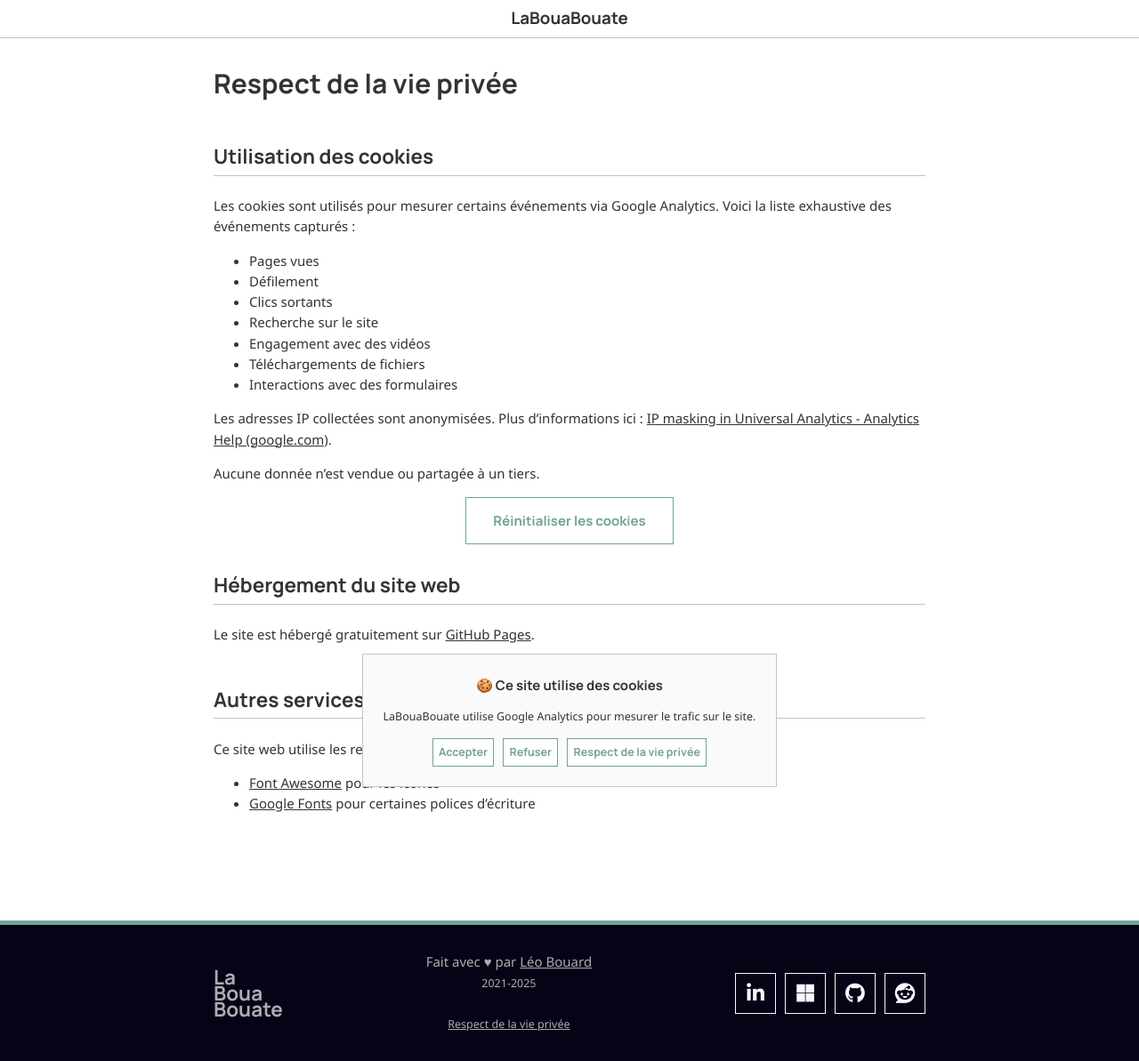
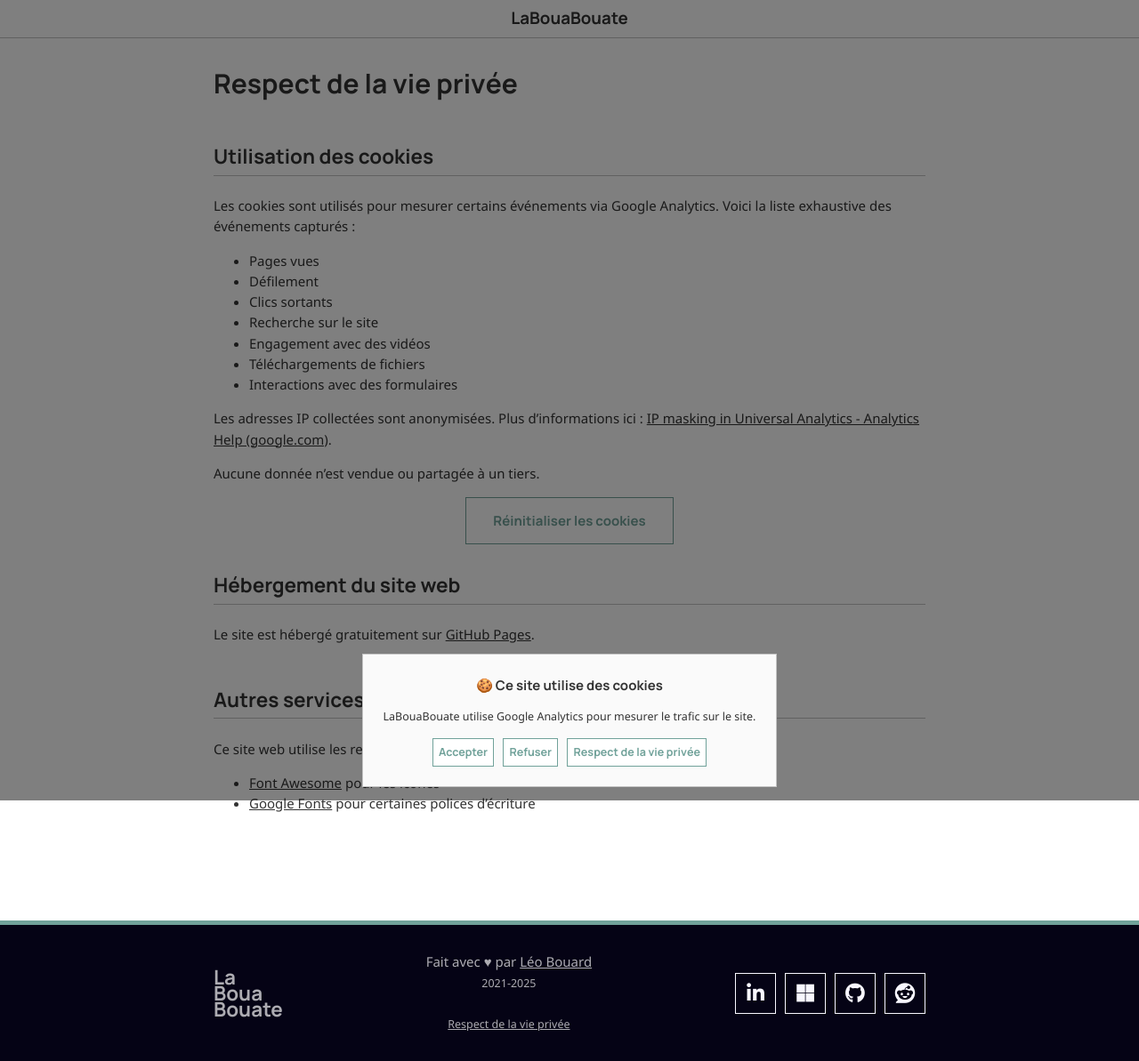
Before and after one commit to leobouard/leobouard.github.io, a Jekyll site: the page built from _pages/privacy.md, in a window 1280 px wide. Shown: the whole page at 89% size. Built offline with Jekyll 4.4.1, drawn with Linux system fonts in a browser that asks for light colours; nearby versions of some CDN libraries; some web fonts are replaced.

Commit message:
Ajout d'un voile sombre sur la page

```diff
--- a/_includes/cookie-consent.html
+++ b/_includes/cookie-consent.html
@@ -1,3 +1,4 @@
+<div id="cookie-overlay" class="cookie-overlay"></div>
 <div id="cookie-notice" class="cookies-container">
   <div class="cookies">
     <span>🍪 Ce site utilise des cookies</span>
--- a/_sass/cookies.scss
+++ b/_sass/cookies.scss
@@ -7,6 +7,18 @@
     width: -moz-available;
     width: -webkit-fill-available;
     width: fill-available;
+    z-index: 1000;
+}
+
+div.cookie-overlay {
+    position: fixed;
+    top: 0;
+    left: 0;
+    width: 100%;
+    height: 100%;
+    background: rgba(0, 0, 0, 0.5);
+    z-index: 999;
+    display: none;
 }
 
 div.cookies {
--- a/_sass/tables.scss
+++ b/_sass/tables.scss
@@ -18,7 +18,7 @@
     color: var(--mediumaccent);
     position: absolute;
     right: 0;
-    margin: 3px 10px;
+    margin: 2px 10px;
 }
 
 table {
```
Also changed, not shown: other parts of _includes/cookie-consent.html (+8 -2 lines).
